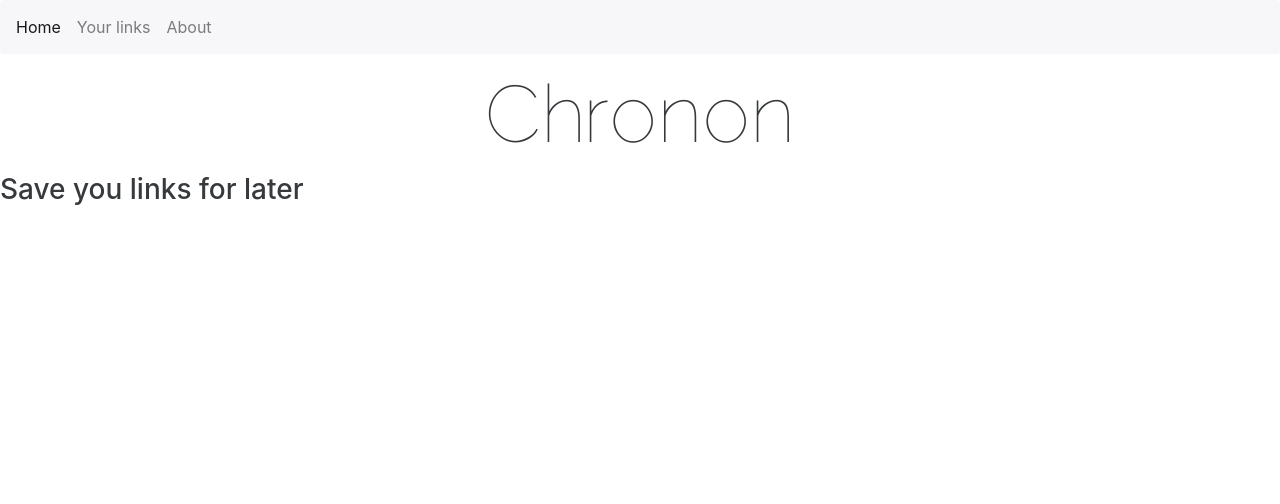
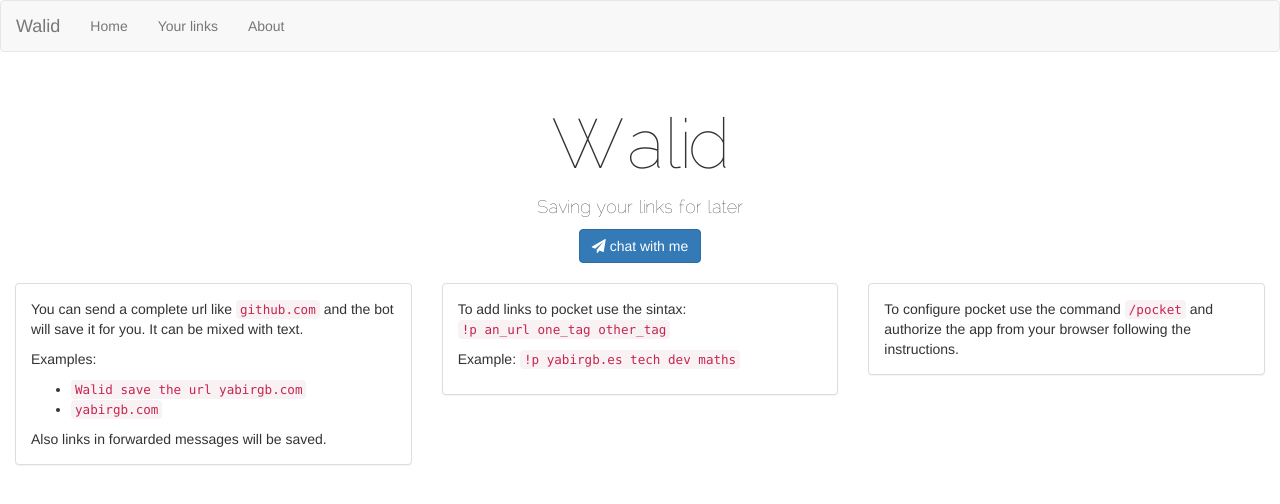
Before and after one commit to yabirgb/Walid, a Flask app: page / in a window 1280 px wide. Shown: the top 504 px of the page. Run offline with Flask 2, Linux system fonts and the light colour scheme; parts of the project's set-up code (start-up, migrations or seed data) failed here and were passed over; some libraries are stand-ins or nearby versions; some web fonts are replaced.

Commit message:
New style

```diff
--- a/pyserver/core/app/templates/base.html
+++ b/pyserver/core/app/templates/base.html
@@ -3,19 +3,37 @@
   <head>
     <meta charset="utf-8">
     <title></title>
-    <link rel="stylesheet" href="{{ url_for('static', filename='css/bootstrap.min.css') }}" media="screen" title="no title" charset="utf-8">
+    <meta name="viewport" content="width=device-width, initial-scale=1">
+    <link rel="stylesheet" href="https://maxcdn.bootstrapcdn.com/bootstrap/3.3.7/css/bootstrap.min.css">
     <link rel="stylesheet" href="{{ url_for('static', filename='css/main.css') }}" media="screen" title="no title" charset="utf-8">
+    <link rel="stylesheet" href="https://maxcdn.bootstrapcdn.com/font-awesome/4.7.0/css/font-awesome.min.css">
     <title>{% block title %}{% endblock %}</title>
   </head>
   <body>
-    <nav class="navbar navbar-light bg-faded">
-      <div class="nav navbar-nav">
-        <a class="nav-item nav-link active" href="/">Home <span class="sr-only">(current)</span></a>
-        <a class="nav-item nav-link" href="/search/">Your links</a>
-        <a class="nav-item nav-link" href="/about/">About</a>
-      </div>
+    <!-- Static navbar -->
+    <nav class="navbar navbar-default">
+      <div class="container-fluid">
+        <div class="navbar-header">
+          <button type="button" class="navbar-toggle collapsed" data-toggle="collapse" data-target="#navbar" aria-expanded="false" aria-controls="navbar">
+            <span class="sr-only">Toggle navigation</span>
+            <span class="icon-bar"></span>
+            <span class="icon-bar"></span>
+            <span class="icon-bar"></span>
+          </button>
+          <a class="navbar-brand" href="#">Walid</a>
+        </div>
+        <div id="navbar" class="navbar-collapse collapse">
+          <ul class="nav navbar-nav">
+            <li><a href="/">Home</a></li>
+            <li><a href="/search">Your links</a></li>
+            <li><a href="/about">About</a></li>
+          </ul>
+        </div><!--/.nav-collapse -->
+      </div><!--/.container-fluid -->
     </nav>
     </br>
     {% block content %}{% endblock %}
+    <script src="https://ajax.googleapis.com/ajax/libs/jquery/3.2.1/jquery.min.js"></script>
+    <script type="text/javascript" src="https://maxcdn.bootstrapcdn.com/bootstrap/3.3.7/js/bootstrap.min.js"></script>
   </body>
 </html>
--- a/pyserver/core/app/templates/index.html
+++ b/pyserver/core/app/templates/index.html
@@ -5,6 +5,57 @@
 {% endblock %}
 
 {% block content %}
-  <h1>Chronon</h1>
-  <h3>Save you links for later</h3>
+
+<div class="container-fluid">
+  <h1>Walid</h1>
+  <h4 class="text-center">Saving your links for later</h4>
+  <div class="row">
+    <div class="col-xs-12 text-center center-block">
+      <a href="http://telegram.me/linkStorebot">
+        <button type="button" class="btn btn-primary"><i class="fa fa-paper-plane"></i>  chat with me</button>
+      </a>
+    </div>
+  </div>
+  <br>
+  <div class="row">
+    <div class="col-md-4 col-sm-12 text-cetner">
+      <div class="panel panel-default">
+          <div class="panel-body">
+            <p>You can send a complete url like <code>github.com</code> and
+            the bot will save it for you. It can be mixed with text.</p>
+
+            <p>Examples:
+              <ul>
+                <li><code>Walid save the url yabirgb.com</code></li>
+                <li><code>yabirgb.com</code></p></li>
+              </ul>
+            </p>
+
+            Also links in forwarded messages will be saved.
+          </div>
+        </div>
+    </div>
+    <div class="col-md-4 col-sm-12 text-cetner">
+      <div class="panel panel-default">
+          <div class="panel-body">
+            To add links to pocket use the sintax:
+
+            <p><code>!p an_url one_tag other_tag </code></p>
+
+            <p>Example: <code>!p yabirgb.es tech dev maths </code></p>
+          </div>
+        </div>
+    </div>
+    <div class="col-md-4 col-sm-12 text-cetner">
+      <div class="panel panel-default">
+          <div class="panel-body">
+            To configure pocket use the command <code>/pocket</code> and
+            authorize the app from your browser following the instructions.
+          </div>
+        </div>
+    </div>
+  </div>
+</div>
+
+
 {% endblock %}
--- a/pyserver/core/app/templates/search.html
+++ b/pyserver/core/app/templates/search.html
@@ -3,8 +3,8 @@
 <div class = "container">
   <form method="GET">
     <div class="form-group">
-      <label for="code">Example label</label>
-      <input type="text" class="form-control" id="code" name="code" placeholder="Example input">
+      <label for="code">Paster your secret code</label>
+      <input type="text" class="form-control" id="code" name="code" placeholder="Example: 88c75426-cf33-4e62-a8cd-133b47144a38">
     </div>
     <button type="submit" class="btn btn-primary">Sign in</button>
 </form>
```
